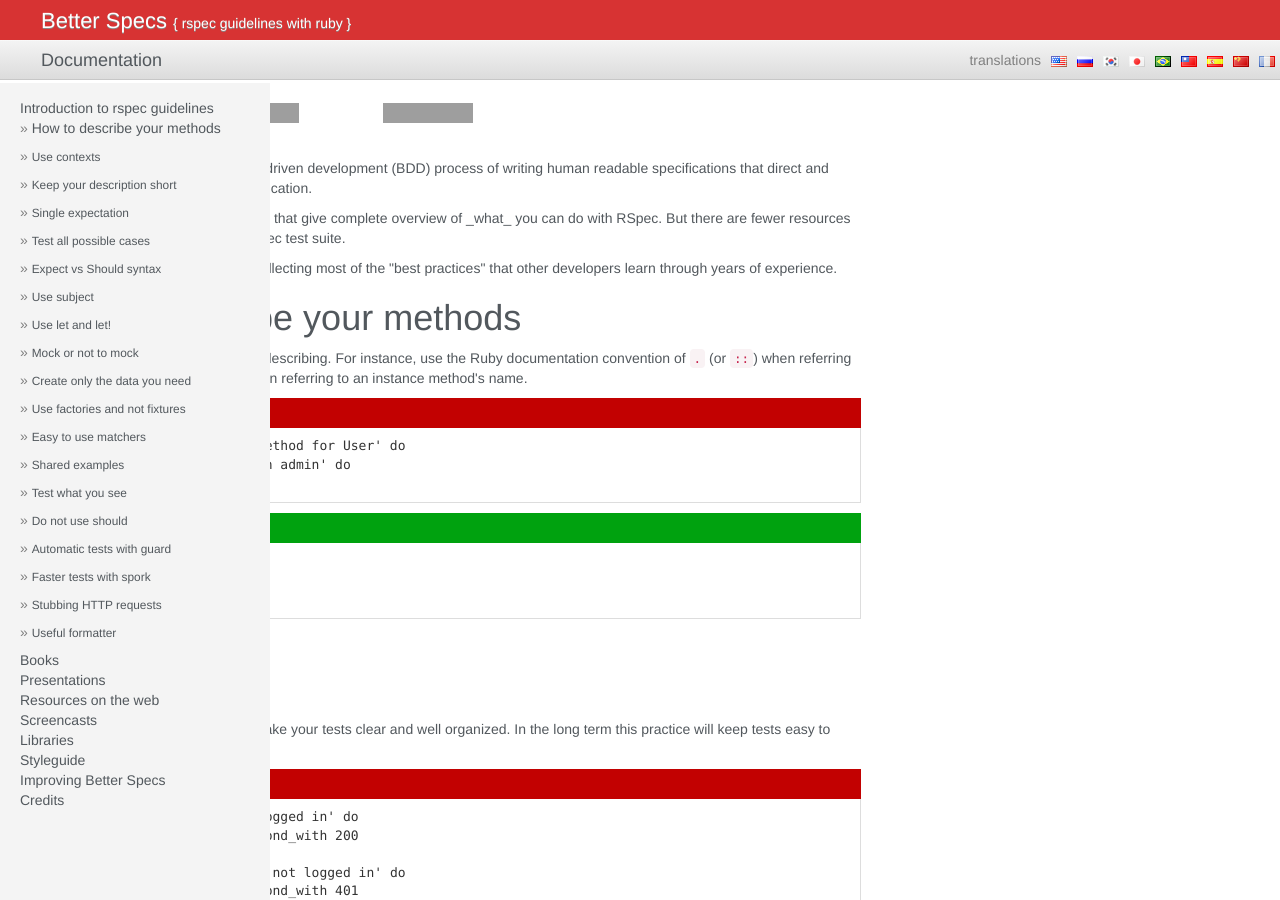
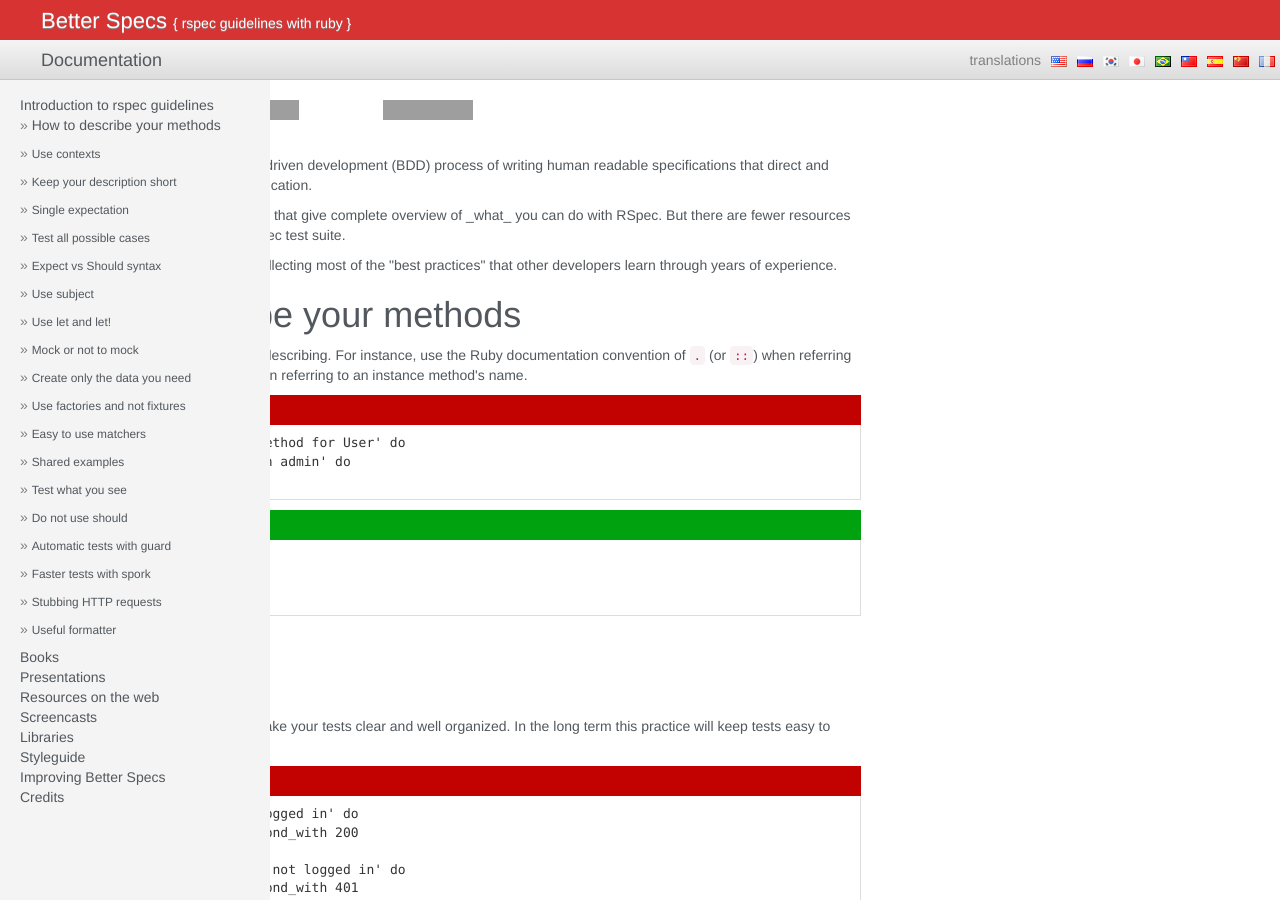
Before and after one commit to akz92/akz92.github.io, a Jekyll site: the page built from index.html, in a window 1280 px wide. Built offline with Jekyll 4.4.1, drawn with Linux system fonts in a browser that asks for light colours; grey boxes are pictures that could not be loaded.

Commit message:
Update simple-sidebar.css

```diff
--- a/css/simple-sidebar.css
+++ b/css/simple-sidebar.css
@@ -9,7 +9,7 @@
 #wrapper {
     overflow: hidden;
     position: absolute;
-    top: 83px;
+    top: 80px;
     bottom: 0;
     left: 0;
     right: 0;
```
